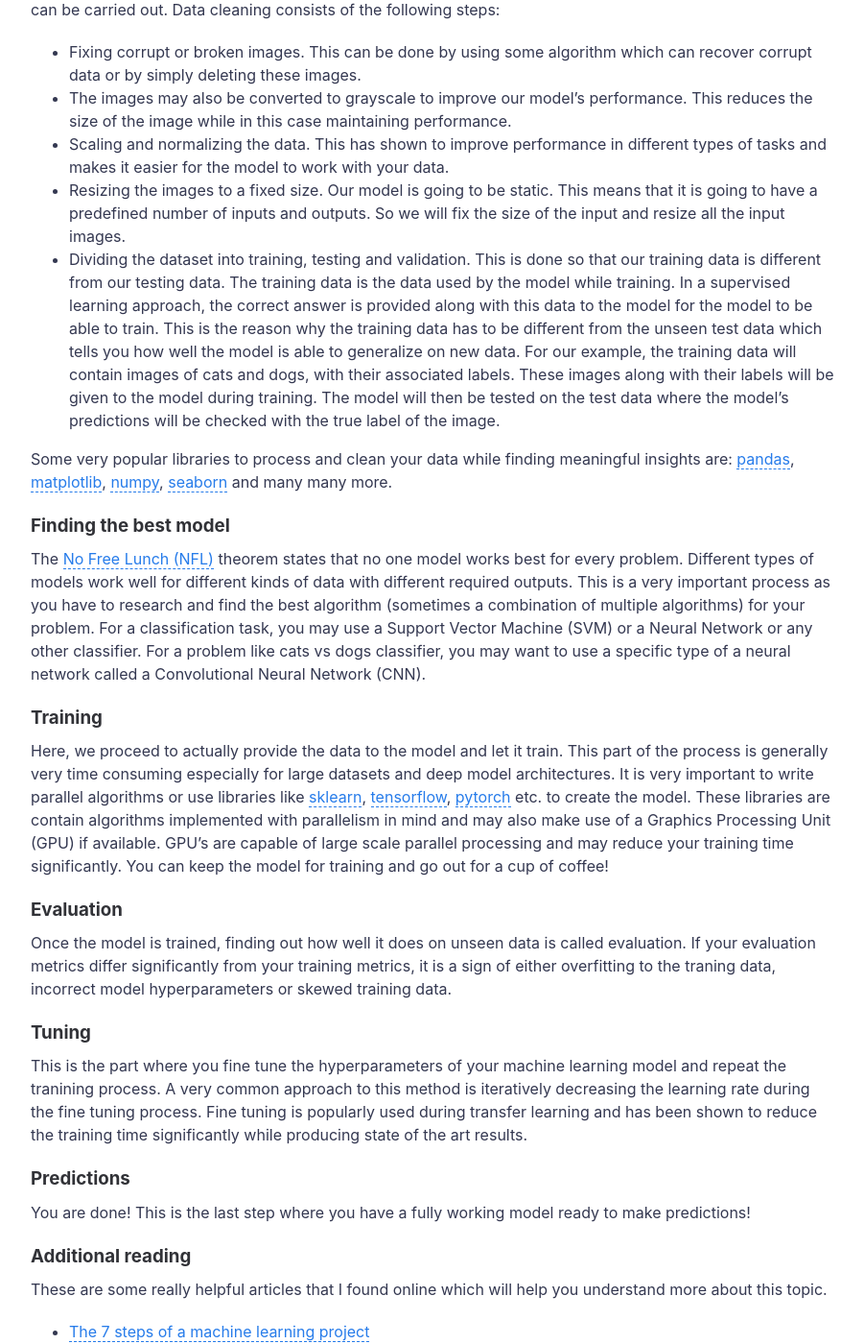
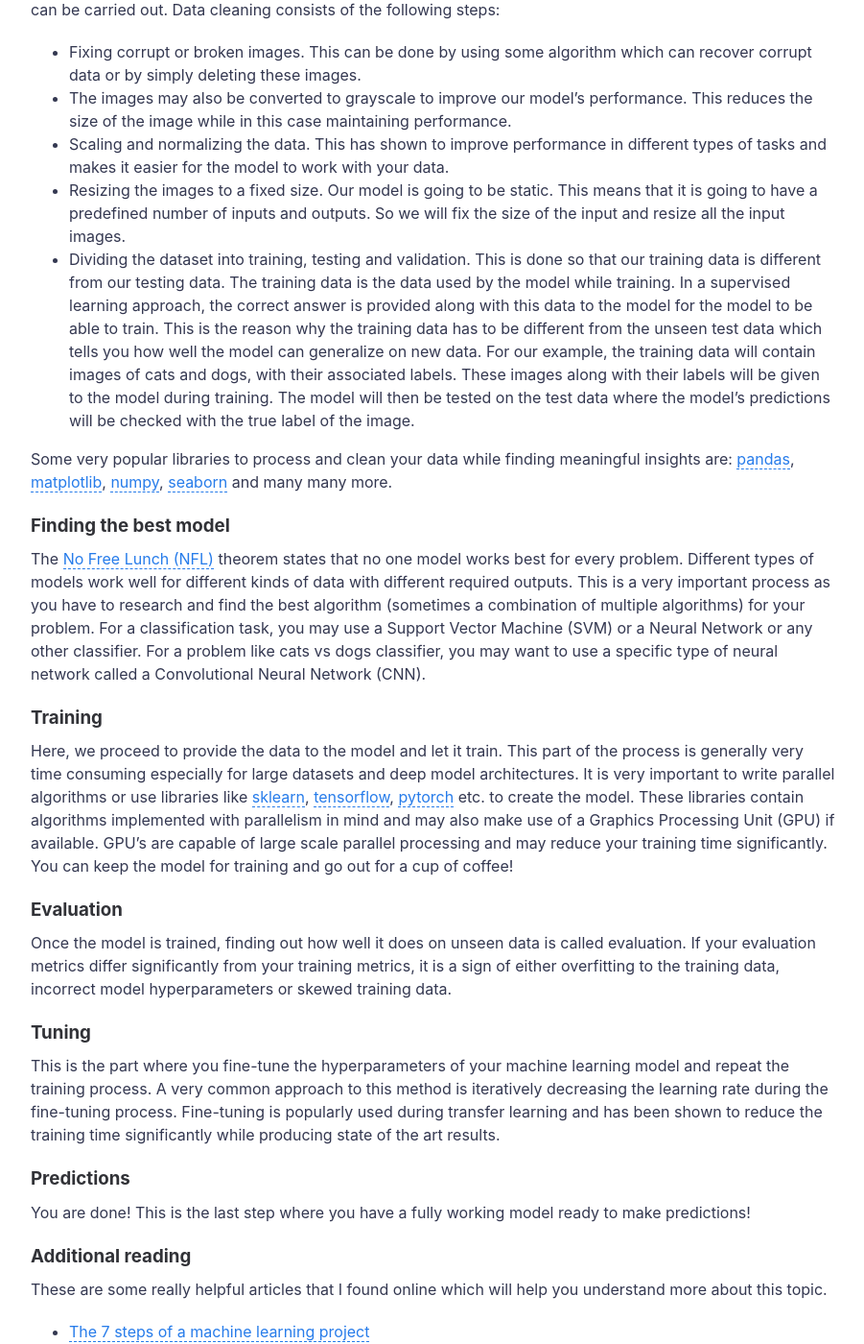
Before and after one commit to Ai-Adventures/weekend, a Jekyll site: the page built from _posts/2019-11-22-Pipeline.md, in a window 1280 px wide and 1400 px high, scrolled down 2518 px. Shown: the whole window at 96% size, without its empty margins (178-1079 px from the left). Built offline with Jekyll 4.4.1, drawn with Linux system fonts in a browser that asks for light colours; some of the changed text lies outside the part shown.

Commit message:
Fixed grammatical errors

```diff
--- a/_posts/2019-11-22-Pipeline.md
+++ b/_posts/2019-11-22-Pipeline.md
@@ -22,37 +21,37 @@ Let us walk through all the steps in this pipeline using an example - A Dogs vs
 
 ![Dogs vs Cats]({{ site.baseurl }}/assets/img/Pipeline/Dog_vs_Cat.jpg)
 
-The first step in any machine learning/data science project is always gathering the data. This is a very important aspect of the entire process and a lot of times the quality of the model has a very large dependency to the quality of the data gathered. You have to make sure that the data is not skewed in any way and contains pictures of all the different breeds of cats as well as dogs. There are multiple ways through which you can gather data:
+The first step in any machine learning/data science project is always gathering the data. This is a very important aspect of the entire process and a lot of times the quality of the model has a very large dependency on the quality of the data gathered. You have to make sure that the data is not skewed in any way and contains pictures of all the different breeds of cats as well as dogs. There are multiple ways through which you can gather data:
 - Find freely available online datasets. This is the most common approach which you will use while studying machine learning. There are several amazing places where you can find data like [Kaggle](https://www.kaggle.com/), UCI Machine learning [datasets](https://archive.ics.uci.edu/ml/datasets.php)
-- Scrape the web for images. If you don't find any online dataset or if you just need some more data, web scraping is a handy tool which will help you out. Using python, web scraping is very easy through libraries like [Beatiful Soup](https://www.crummy.com/software/BeautifulSoup/), [scrapy](https://scrapy.org/) and many more!
+- Scrape the web for images. If you don't find any online dataset or if you just need some more data, web scraping is a handy tool that will help you out. Using python, web scraping is very easy through libraries like [Beatiful Soup](https://www.crummy.com/software/BeautifulSoup/), [scrapy](https://scrapy.org/) and many more!
 - Manually take pictures of cats and dogs :)
 
 ### Data Preparation
 ![Data preparation]({{ site.baseurl }}/assets/img/Pipeline/person-pointing.jpg)
 
-The gathered data is not always directly in a usable state. First the data is cleaned where multiple operations can be carried out. Data cleaning consists of the following steps:
+The gathered data is not always directly in a usable state. First, the data is cleaned where multiple operations can be carried out. Data cleaning consists of the following steps:
 - Fixing corrupt or broken images. This can be done by using some algorithm which can recover corrupt data or by simply deleting these images.
 - The images may also be converted to grayscale to improve our model's performance. This reduces the size of the image while in this case maintaining performance.
 - Scaling and normalizing the data. This has shown to improve performance in different types of tasks and makes it easier for the model to work with your data.
 - Resizing the images to a fixed size. Our model is going to be static. This means that it is going to have a predefined number of inputs and outputs. So we will fix the size of the input and resize all the input images.
-- Dividing the dataset into training, testing and validation. This is done so that our training data is different from our testing data. The training data is the data used by the model while training. In a supervised learning approach, the correct answer is provided along with this data to the model for the model to be able to train. This is the reason why the training data has to be different from the unseen test data which tells you how well the model is able to generalize on new data. For our example, the training data will contain images of cats and dogs, with their associated labels. These images along with their labels will be given to the model during training. The model will then be tested on the test data where the model's predictions will be checked with the true label of the image.
+- Dividing the dataset into training, testing and validation. This is done so that our training data is different from our testing data. The training data is the data used by the model while training. In a supervised learning approach, the correct answer is provided along with this data to the model for the model to be able to train. This is the reason why the training data has to be different from the unseen test data which tells you how well the model can generalize on new data. For our example, the training data will contain images of cats and dogs, with their associated labels. These images along with their labels will be given to the model during training. The model will then be tested on the test data where the model's predictions will be checked with the true label of the image.
 
 Some very popular libraries to process and clean your data while finding meaningful insights are: [pandas](https://pandas.pydata.org/), [matplotlib](https://matplotlib.org/), [numpy](https://numpy.org/), [seaborn](https://seaborn.pydata.org/) and many many more.
 
 ### Finding the best model
 
-The [No Free Lunch (NFL)](https://en.wikipedia.org/wiki/No_free_lunch_in_search_and_optimization) theorem states that no one model works best for every problem. Different types of models work well for different kinds of data with different required outputs. This is a very important process as you have to research and find the best algorithm (sometimes a combination of multiple algorithms) for your problem. For a classification task, you may use a Support Vector Machine (SVM) or a Neural Network or any other classifier. For a problem like cats vs dogs classifier, you may want to use a specific type of a neural network called a Convolutional Neural Network (CNN).
+The [No Free Lunch (NFL)](https://en.wikipedia.org/wiki/No_free_lunch_in_search_and_optimization) theorem states that no one model works best for every problem. Different types of models work well for different kinds of data with different required outputs. This is a very important process as you have to research and find the best algorithm (sometimes a combination of multiple algorithms) for your problem. For a classification task, you may use a Support Vector Machine (SVM) or a Neural Network or any other classifier. For a problem like cats vs dogs classifier, you may want to use a specific type of neural network called a Convolutional Neural Network (CNN).
 
 ### Training
 
-Here, we proceed to actually provide the data to the model and let it train. This part of the process is generally very time consuming especially for large datasets and deep model architectures. It is very important to write parallel algorithms or use libraries like [sklearn](https://scikit-learn.org/stable/), [tensorflow](https://www.tensorflow.org/), [pytorch](https://pytorch.org/) etc. to create the model. These libraries are contain algorithms implemented with parallelism in mind and may also make use of a Graphics Processing Unit (GPU) if available. GPU's are capable of large scale parallel processing and may reduce your training time significantly. You can keep the model for training and go out for a cup of coffee!
+Here, we proceed to provide the data to the model and let it train. This part of the process is generally very time consuming especially for large datasets and deep model architectures. It is very important to write parallel algorithms or use libraries like [sklearn](https://scikit-learn.org/stable/), [tensorflow](https://www.tensorflow.org/), [pytorch](https://pytorch.org/) etc. to create the model. These libraries contain algorithms implemented with parallelism in mind and may also make use of a Graphics Processing Unit (GPU) if available. GPU's are capable of large scale parallel processing and may reduce your training time significantly. You can keep the model for training and go out for a cup of coffee!
 
 ### Evaluation
 
-Once the model is trained, finding out how well it does on unseen data is called evaluation. If your evaluation metrics differ significantly from your training metrics, it is a sign of either overfitting to the traning data, incorrect model hyperparameters or skewed training data.
+Once the model is trained, finding out how well it does on unseen data is called evaluation. If your evaluation metrics differ significantly from your training metrics, it is a sign of either overfitting to the training data, incorrect model hyperparameters or skewed training data.
 
 ### Tuning
-This is the part where you fine tune the hyperparameters of your machine learning model and repeat the tranining process. A very common approach to this method is iteratively decreasing the learning rate during the fine tuning process. Fine tuning  is popularly used during transfer learning and has been shown to reduce the training time significantly while producing state of the art results.
+This is the part where you fine-tune the hyperparameters of your machine learning model and repeat the training process. A very common approach to this method is iteratively decreasing the learning rate during the fine-tuning process. Fine-tuning is popularly used during transfer learning and has been shown to reduce the training time significantly while producing state of the art results.
 
 
 ### Predictions
```
Also changed, not shown: other parts of _posts/2019-11-22-Pipeline.md (+0 -1 lines), pipeline.md (deleted, +0 -67 lines), 2 other files.
